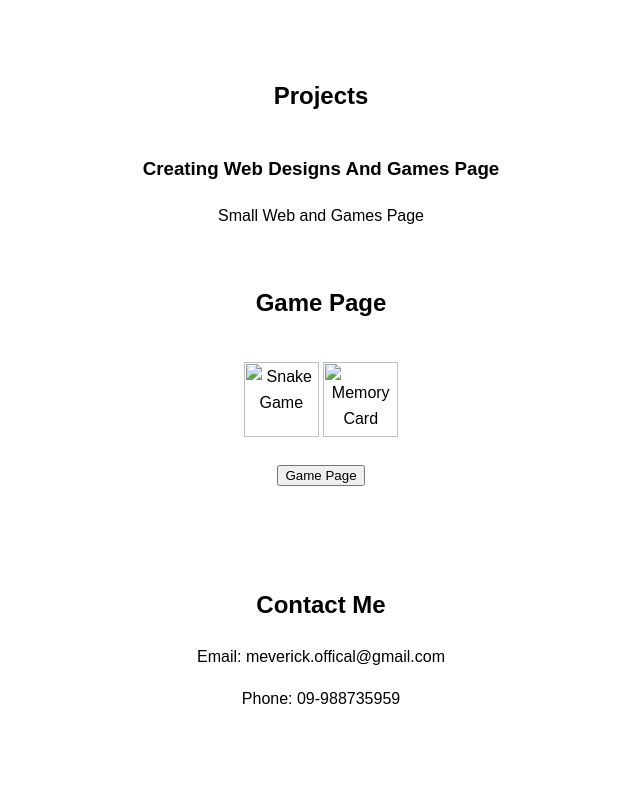
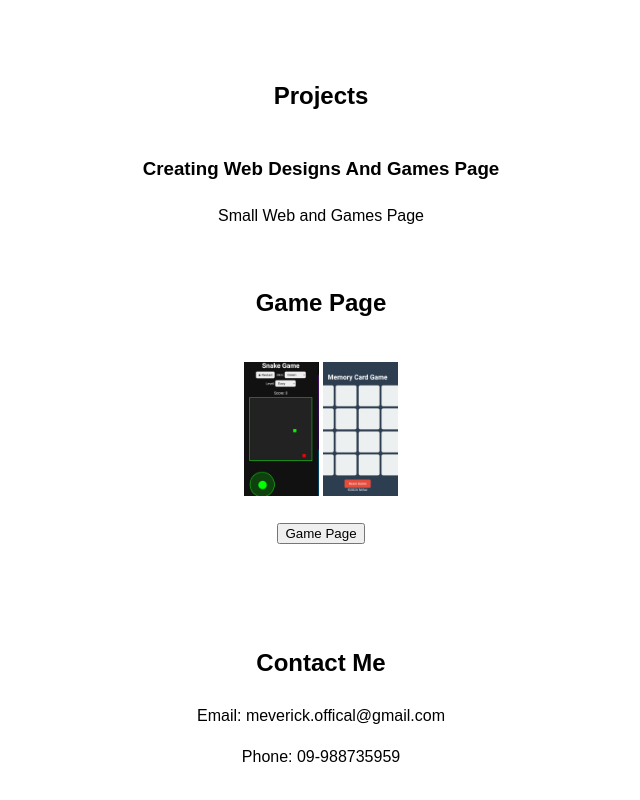
Before and after one commit to kakoraki/Yee-Mon-Website-, a plain HTML site: page main.html in a window 1280 px wide. Shown: the part 767-1567 px from the top of the page, without its empty margins (319-959 px from the left). Before the commit the page ends 1534 px from the top, so only its background shows below. Drawn offline with Linux system fonts and the light colour scheme.

Commit message:
main.html

```diff
--- a/main.html
+++ b/main.html
@@ -153,8 +153,8 @@ section {
       </div>
      <h1>Game Page</h1>
      <div>
-       <img src="images/snack.jpg" alt="Snake Game" width="75">
-     <img src="images/memory.jpg" alt="Memory Card Game" width="75">
+       <img src="snack.jpg" alt="Snake Game" width="75">
+     <img src="memory.jpg" alt="Memory Card Game" width="75">
      </div>
       <a href="game.html">
   <button>Game Page</button>
```
